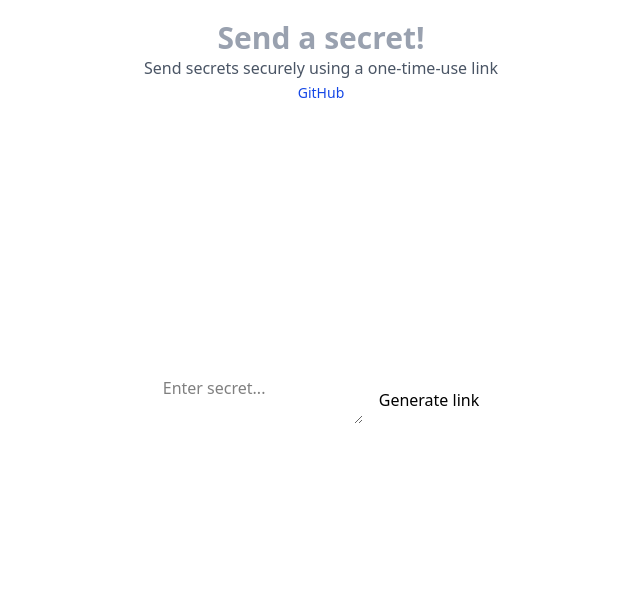
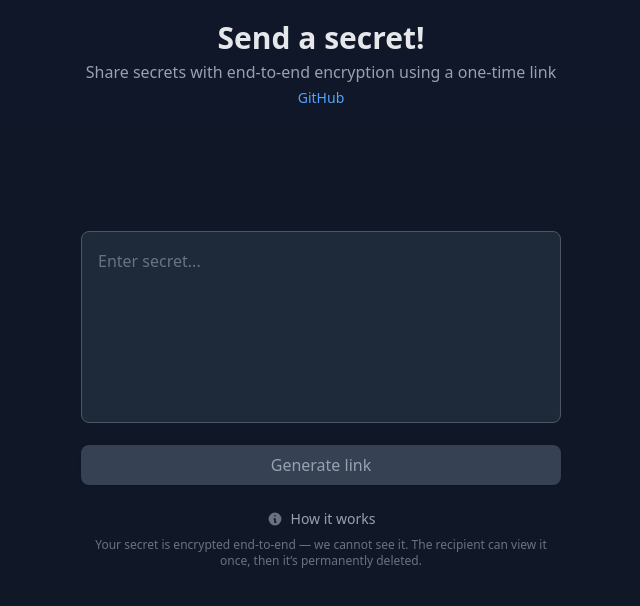
Before and after one commit to magarpratik/send-a-secret, a SvelteKit app in the folder frontend/: page / in a window 1280 px wide. Shown: the top 606 px of the page, without its empty margins (319-959 px from the left). Built offline with nearby package versions, Linux system fonts and the light colour scheme.

Commit message:
improve ui

```diff
--- a/frontend/src/routes/+page.svelte
+++ b/frontend/src/routes/+page.svelte
@@ -23,19 +23,27 @@
 	}
 </script>
 
-<div class="fixed top-0 z-10 w-full py-5 text-center">
-	<h1 class="text-3xl font-bold text-gray-400">Send a secret!</h1>
-	<p class="text-gray-600">Send secrets securely using a one-time-use link</p>
+<div class="relative min-h-screen bg-gray-900">
+	<div class="fixed top-0 z-10 w-full bg-gray-900/90 py-5 text-center backdrop-blur-sm">
+		<h1 class="mb-1 text-3xl font-bold text-gray-200">Send a secret!</h1>
+		<p class="font-light text-gray-400">
+			Share secrets with end-to-end encryption using a one-time link
+		</p>
 		<a
 			href="https://github.com/magarpratik/send-a-secret"
 			target="_blank"
-		class="text-sm text-blue-700 hover:text-blue-800">GitHub</a
+			class="mt-1 inline-block text-sm text-blue-400 hover:text-blue-300">GitHub</a
 		>
 	</div>
 
-<div class="flex h-screen flex-col items-center justify-center gap-2 sm:flex-row sm:gap-4">
+	<div
+		class="absolute top-1/2 left-1/2 w-full max-w-lg -translate-x-1/2 -translate-y-1/2 transform px-4"
+	>
+		<div class="space-y-4">
+			<label for="secret" class="sr-only">Secret message</label>
 			<textarea
-		class="textarea"
+				id="secret"
+				class="h-48 w-full resize-none rounded-lg border border-gray-600 bg-gray-800 p-4 leading-relaxed text-white placeholder-gray-500 focus:ring-2 focus:ring-indigo-500 focus:outline-none"
 				bind:value={secret}
 				placeholder="Enter secret..."
 				autocorrect="off"
@@ -43,5 +51,31 @@
 				autocapitalize="off"
 				spellcheck="false"
 			></textarea>
-	<button class="btn btn-primary" onclick={generateLink} disabled={!secret}>Generate link</button>
+
+			<button
+				class="w-full rounded-lg bg-indigo-500 px-6 py-2 text-white shadow-sm transition-colors duration-200 hover:bg-indigo-600 hover:shadow-md disabled:cursor-not-allowed disabled:bg-gray-700 disabled:text-gray-400"
+				onclick={generateLink}
+				disabled={!secret}
+			>
+				Generate link
+			</button>
 		</div>
+
+		<div class="mt-6 text-center">
+			<div class="mb-2 flex items-center justify-center gap-2">
+				<svg class="h-4 w-4 flex-shrink-0 text-gray-500" fill="currentColor" viewBox="0 0 20 20">
+					<path
+						fill-rule="evenodd"
+						d="M18 10a8 8 0 11-16 0 8 8 0 0116 0zm-7-4a1 1 0 11-2 0 1 1 0 012 0zM9 9a1 1 0 000 2v3a1 1 0 001 1h1a1 1 0 100-2v-3a1 1 0 00-1-1H9z"
+						clip-rule="evenodd"
+					/>
+				</svg>
+				<h3 class="text-sm font-medium text-gray-400">How it works</h3>
+			</div>
+			<p class="text-xs text-gray-500">
+				Your secret is encrypted end-to-end — we cannot see it. The recipient can view it once, then
+				it’s permanently deleted.
+			</p>
+		</div>
+	</div>
+</div>
```
Lines whose indentation alone changed are shown as unchanged.
